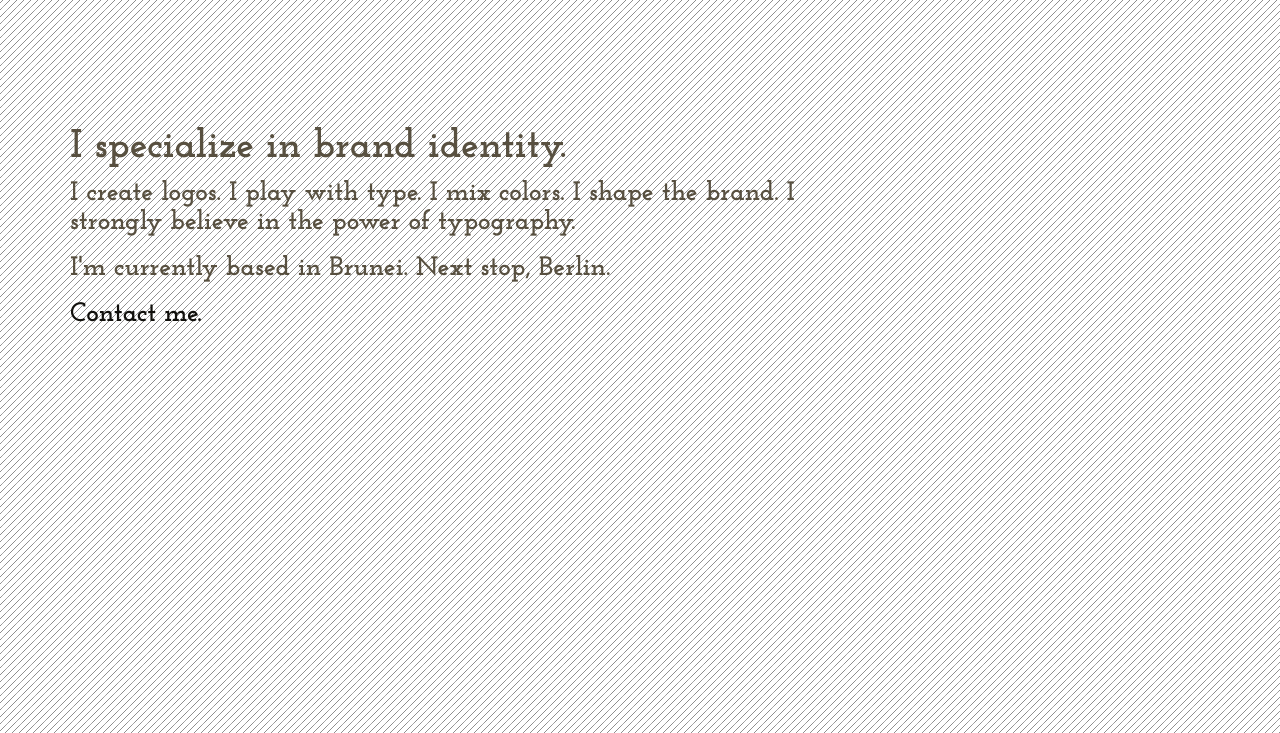
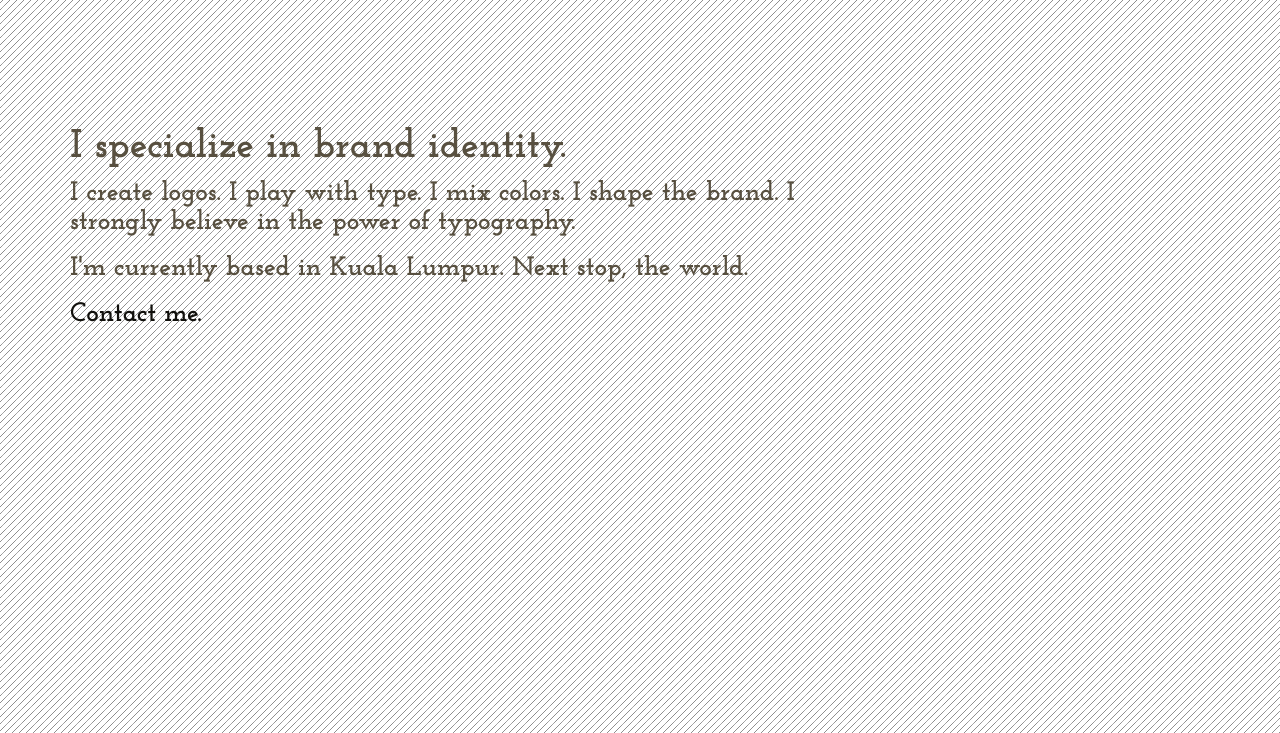
Before and after one commit to aliaschmalia/aliaschmalia, a plain HTML site: page about.html in a window 1280 px wide. Shown: the part 67-800 px from the top of the page. Drawn offline with nearby package versions, Linux system fonts and the light colour scheme.

Commit message:
Add files via upload

```diff
--- a/about.html
+++ b/about.html
@@ -53,7 +53,7 @@
 						<p>
 						I create logos. I play with type. I mix colors. I shape the brand.
 						I strongly believe in the power of typography.</p>
-						<p>I'm currently based in Brunei. Next stop, Berlin.</p>
+						<p>I'm currently based in Kuala Lumpur. Next stop, the world.</p>
 						<p><a href="contact.html"><strong>Contact me.</strong></a></p>
 					</div>
 				</div>
```
